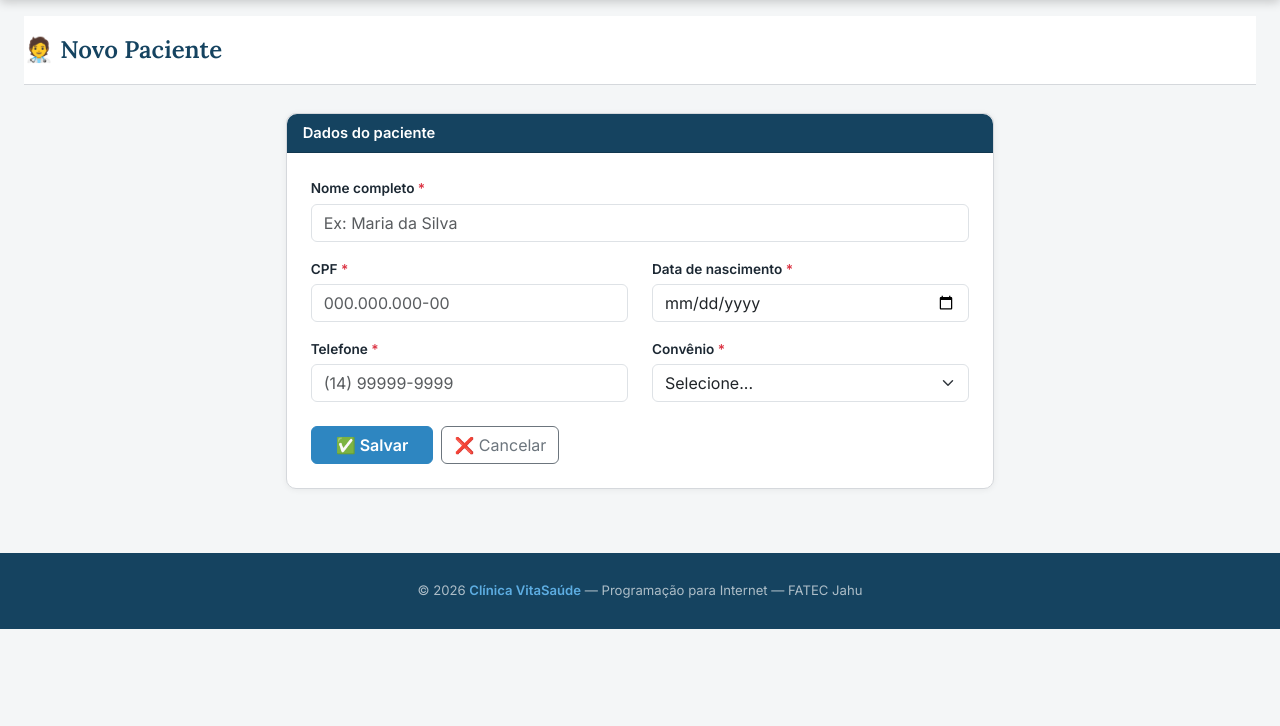
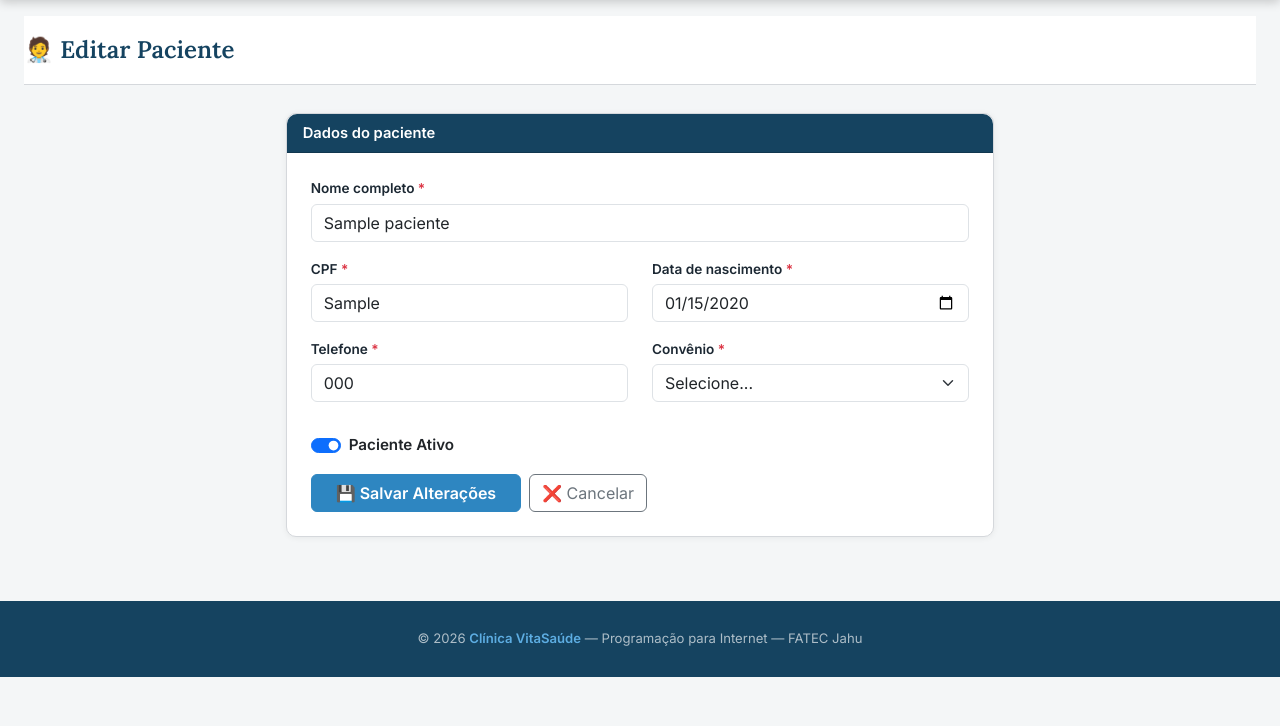
Before and after one commit to wh0r4c/projeto-clinica-medica, a Flask app: page /pacientes/editar/1 in a window 1280 px wide. Shown: the part 74-800 px from the top of the page. Run offline with Flask 3, Linux system fonts and the light colour scheme; tables that the repository leaves empty hold one stand-in row (values such as "Sample post").

Commit message:
criação dos botões de esconder e deletar e atualização visual do status do paciente

```diff
--- a/templates/funcoes/inserir_funcao.html
+++ b/templates/funcoes/inserir_funcao.html
@@ -15,7 +15,7 @@
             <div class="card-body p-4">
 
                 {% if dados %}
-                    <form action="{{ url_for('editar_funcao', id=dados.id) }}" method="POST">
+                    <form action="{{ url_for('editar_funcao', id=dados.id_funcao) }}" method="POST">
                 {% else %}
                     <form action="{{ url_for('inserir_funcao') }}" method="POST">
                 {% endif %}
@@ -36,7 +36,8 @@
                         <div class="card p-3 border-light shadow-sm">
 
                             <div class="form-check form-switch mb-3 pb-2" style="border-bottom: 1px solid #eee;">
-                                <input class="form-check-input" type="checkbox" id="status" name="status" checked>
+                                <input class="form-check-input" type="checkbox" id="status" name="status" \
+                                {{ 'checked' if (dados and dados.status) or not dados else '' }}>
                                 <label class="form-check-label" for="status"><strong>Função Ativa</strong></label>
                             </div>
 
--- a/templates/funcoes/listar_funcoes.html
+++ b/templates/funcoes/listar_funcoes.html
@@ -53,9 +53,9 @@
                             </div>
                         {% endif %}
                     </td>
-                    {# da pra add um {% if f.status == 'Ativo'} aqui, foi o que o professor fez #}
+
                     <td class="text-center">
-                        {% if f.status %}
+                        {% if f.status == 'Ativo' %}
                             <span class="badge bg-success">Ativo</span>
                         {% else %}
                             <span class="badge bg-danger">Inativo</span>
--- a/templates/pacientes/inserir_paciente.html
+++ b/templates/pacientes/inserir_paciente.html
@@ -1,9 +1,9 @@
 {% extends 'base.html' %}
-{% block titulo %}Novo Paciente — VitaSaúde{% endblock %}
+{% block titulo %}{{ 'Editar Paciente' if dados else 'Novo Paciente' }} — VitaSaúde{% endblock %}
 
 {% block conteudo %}
 <div class="page-header">
-    <h2>🧑‍⚕️ Novo Paciente</h2>
+    <h2>🧑‍⚕️ {{ 'Editar Paciente' if dados else 'Novo Paciente' }}</h2>
 </div>
 
 <div class="row justify-content-center">
@@ -13,16 +13,18 @@
                 Dados do paciente
             </div>
             <div class="card-body p-4">
-                <form action="{{ url_for('inserir_paciente') }}" method="POST">
-
+                {% if dados %}
+                    <form action="{{ url_for('editar_paciente', id=dados.id_paciente if dados.id_paciente else dados.id) }}" method="POST">
+                {% else %}
+                    <form action="{{ url_for('inserir_paciente') }}" method="POST">
+                {% endif %}
                     <div class="mb-3">
                         <label for="nome" class="form-label">
                             Nome completo <span class="text-danger">*</span>
                         </label>
                         <input type="text" class="form-control" id="nome" name="nome"
-                               value="{{ nome | default('') }}"
-                               required minlength="2"
-                               placeholder="Ex: Maria da Silva">
+                            value="{{ dados.nome if dados else '' }}" required minlength="2"
+                            placeholder="Ex: Maria da Silva">
                     </div>
 
                     <div class="row">
@@ -31,17 +33,15 @@
                                 CPF <span class="text-danger">*</span>
                             </label>
                             <input type="text" class="form-control" id="cpf" name="cpf"
-                                   value="{{ cpf | default('') }}"
-                                   required placeholder="000.000.000-00"
-                                   maxlength="14">
+                                value="{{ dados.cpf if dados else '' }}" required placeholder="000.000.000-00"
+                                maxlength="14">
                         </div>
                         <div class="col-md-6 mb-3">
                             <label for="nascimento" class="form-label">
                                 Data de nascimento <span class="text-danger">*</span>
                             </label>
-                            <input type="date" class="form-control" id="nascimento"
-                                   name="nascimento"
-                                   value="{{ nascimento | default('') }}" required>
+                            <input type="date" class="form-control" id="nascimento" name="nascimento"
+                                value="{{ dados.nascimento if dados else '' }}" required>
                         </div>
                     </div>
 
@@ -50,10 +50,8 @@
                             <label for="telefone" class="form-label">
                                 Telefone <span class="text-danger">*</span>
                             </label>
-                            <input type="text" class="form-control" id="telefone"
-                                   name="telefone"
-                                   value="{{ telefone | default('') }}"
-                                   required placeholder="(14) 99999-9999">
+                            <input type="text" class="form-control" id="telefone" name="telefone"
+                                value="{{ dados.telefone if dados else '' }}" required placeholder="(14) 99999-9999">
                         </div>
                         <div class="col-md-6 mb-3">
                             <label for="convenio" class="form-label">
@@ -61,42 +59,46 @@
                             </label>
                             <select class="form-select" id="convenio" name="convenio" required>
                                 <option value="">Selecione...</option>
-                                <option value="Particular"
-                                    {% if convenio|default('') == 'Particular' %}selected{% endif %}>
+                                <option value="Particular" {% if dados and dados.convenio=='Particular' %}selected{%
+                                    endif %}>
                                     Particular
                                 </option>
-                                <option value="Unimed"
-                                    {% if convenio|default('') == 'Unimed' %}selected{% endif %}>
+                                <option value="Unimed" {% if dados and dados.convenio=='Unimed' %}selected{% endif %}>
                                     Unimed
                                 </option>
-                                <option value="Bradesco Saúde"
-                                    {% if convenio|default('') == 'Bradesco Saúde' %}selected{% endif %}>
+                                <option value="Bradesco Saúde" {% if dados and dados.convenio=='Bradesco Saúde'
+                                    %}selected{% endif %}>
                                     Bradesco Saúde
                                 </option>
-                                <option value="SulAmérica"
-                                    {% if convenio|default('') == 'SulAmérica' %}selected{% endif %}>
+                                <option value="SulAmérica" {% if dados and dados.convenio=='SulAmérica' %}selected{%
+                                    endif %}>
                                     SulAmérica
                                 </option>
-                                <option value="Amil"
-                                    {% if convenio|default('') == 'Amil' %}selected{% endif %}>
+                                <option value="Amil" {% if dados and dados.convenio=='Amil' %}selected{% endif %}>
                                     Amil
                                 </option>
-                                <option value="Hapvida"
-                                    {% if convenio|default('') == 'Hapvida' %}selected{% endif %}>
+                                <option value="Hapvida" {% if dados and dados.convenio=='Hapvida' %}selected{% endif %}>
                                     Hapvida
                                 </option>
                             </select>
                         </div>
                     </div>
 
-                    <div class="d-flex gap-2 mt-2">
+                    {% if dados %}
+                        <div class="mb-3 mt-3">
+                            <div class="form-check form-switch">
+                                <input class="form-check-input" type="checkbox" id="status" name="status"
+                                    {{ 'checked' if dados.status == 'Ativo' else '' }}>
+                                <label class="form-check-label" for="status"><strong>Paciente Ativo</strong></label>
+                            </div>
+                        </div>
+                    {% endif %}
+
+                    <div class="d-flex gap-2 mt-3">
                         <button type="submit" class="btn btn-primary px-4">
-                            ✅ Salvar
+                            {{ '💾 Salvar Alterações' if dados else '✅ Cadastrar Paciente' }}
                         </button>
-                        <a href="{{ url_for('listar_pacientes') }}"
-                           class="btn btn-outline-secondary">
-                            ❌ Cancelar
-                        </a>
+                        <a href="{{ url_for('listar_pacientes') }}" class="btn btn-outline-secondary">❌ Cancelar</a>
                     </div>
 
                 </form>
```
Also changed, not shown: templates/pacientes/listar_pacientes.html (+68 -4 lines).
